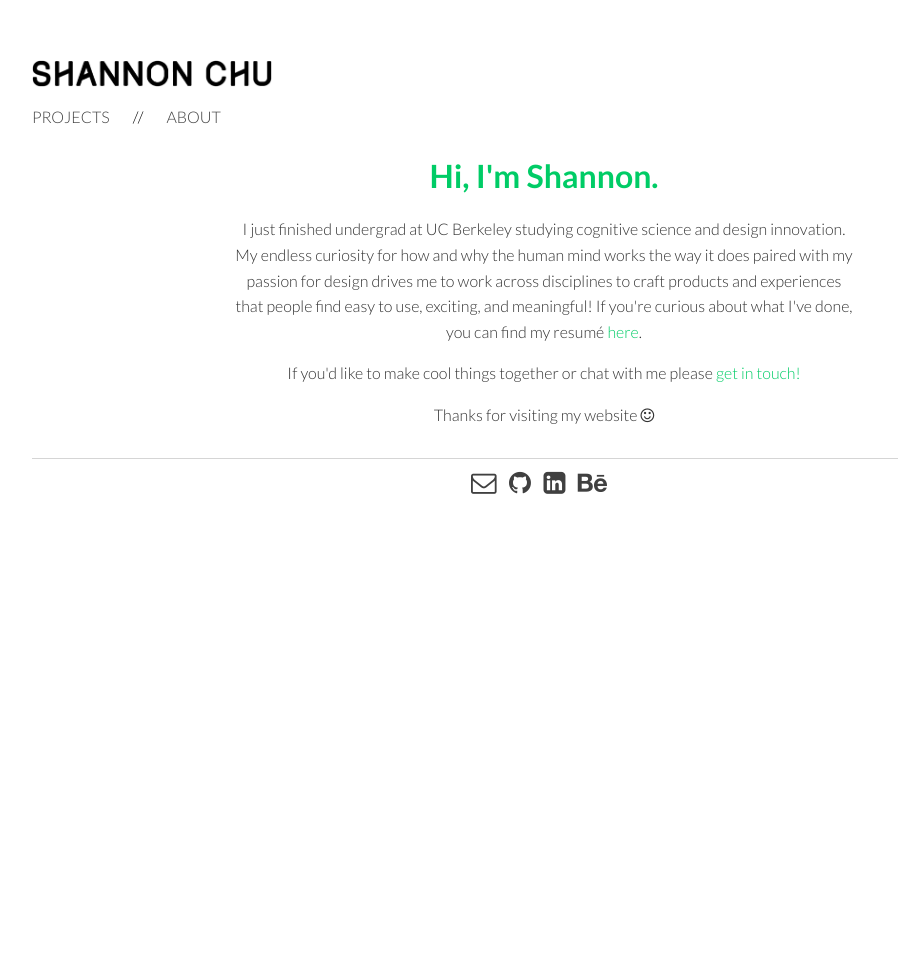
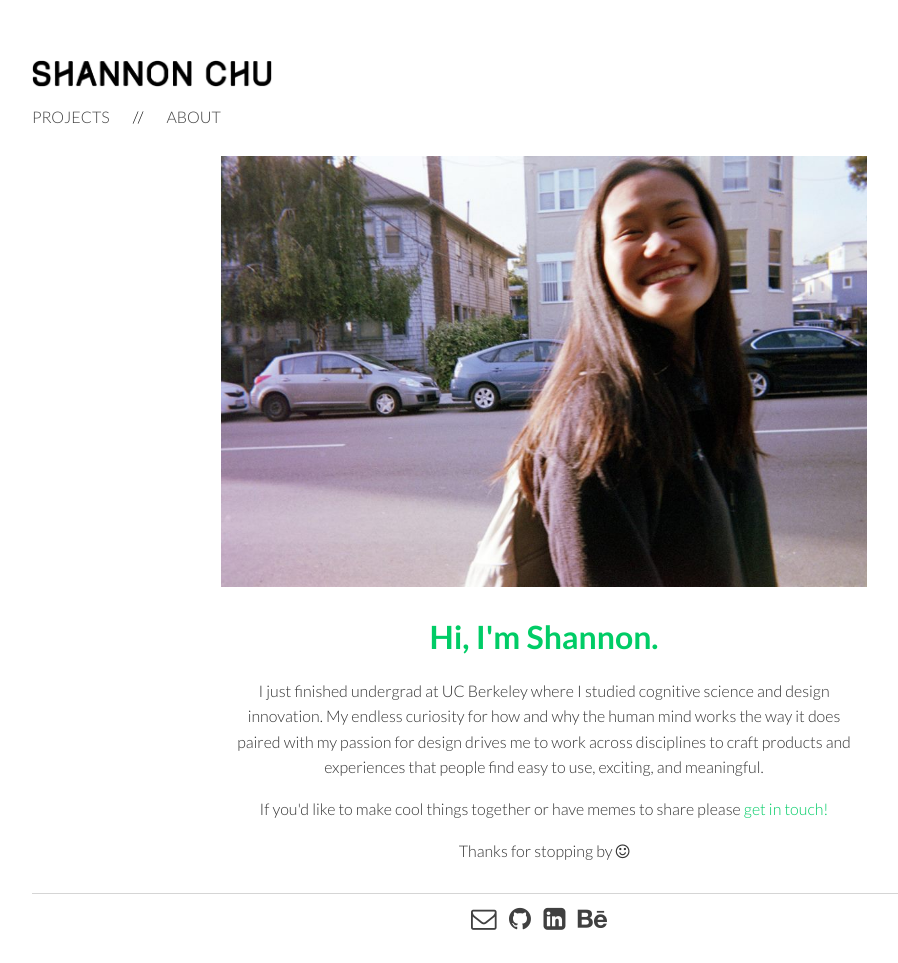
Before and after one commit to shannonchu/shannonchu.github.io, a Jekyll site: the page built from about.html, in a window 1280 px wide. Shown: the whole page, without its empty margins (96-994 px from the left). Built offline with Jekyll 4.4.1, drawn with Linux system fonts in a browser that asks for light colours; nearby versions of some CDN libraries; before the commit the page ends 900 px from its top, so only the background shows below that.

Commit message:
update about me

```diff
--- a/about.html
+++ b/about.html
@@ -1,16 +1,17 @@
 ---
 layout: default
 ---
-<body>
-  <div class="about-me">
+<div class="about-me portfolio-piece">
+  <body>
+    <img src="/images/me.jpg"/ width="70%">
     <h1>Hi, I'm Shannon.</h1>
 
     <p>
-    I just finished undergrad at UC Berkeley studying cognitive science and design innovation. My endless curiosity for how and why the human mind works the way it does paired with my passion for design drives me to work across disciplines to craft products and experiences that people find easy to use, exciting, and meaningful! If you're curious about what I've done, you can find my resum&eacute; <a class="links" href="images/resume.pdf" target="_newtab">here</a>.
+    I just finished undergrad at UC Berkeley where I studied cognitive science and design innovation. My endless curiosity for how and why the human mind works the way it does paired with my passion for design drives me to work across disciplines to craft products and experiences that people find easy to use, exciting, and meaningful.
     </p>
 
-    <p>If you'd like to make cool things together or chat with me please <a class="links" href="mailto:shannonchu@berkeley.edu">get in touch!</a></p>
+    <p>If you'd like to make cool things together or have memes to share please <a class="links" href="mailto:shannonchu@berkeley.edu">get in touch!</a></p>
 
-    <p>Thanks for visiting my website <i class="fa fa-smile-o"></i> </p>
-  </div>
-</body>
+    <p>Thanks for stopping by <i class="fa fa-smile-o"></i> </p>
+  </body>
+</div>
--- a/css/main.css
+++ b/css/main.css
@@ -45,6 +45,9 @@ h4 {
 h3, h4 {
   text-transform: uppercase;
 }
+h3 {
+  padding-top: 25px!important;
+}
 p {
   font-family:'Lato', 'Sans-Serif';
   font-size: 1.0em;
@@ -77,6 +80,11 @@ ul.posts li {
   margin-right: 22px;
 }
 
+/*index image styling*/
+
+/*image hover show text*/
+
+/*links*/
 .links {
   color: #00cc66;
   transition: .5s;
@@ -137,6 +145,7 @@ figcaption h2, h4 {
   margin-top: 5px;
 }
 
+/*responsive*/
 /*ipad view*/
 @media only screen and (min-device-width: 768px) and (max-width: 1024px) {
   .portfolio-piece h4, h3, h2, h1, p {
@@ -168,7 +177,7 @@ figcaption h2, h4 {
   }
   .portfolio-piece h4, h3, h2, p {
     padding: 0px;
-    font-size: 2.0em;
+    font-size: 3.0em;
   }
   body{
     width: 100%;
```
Also changed, not shown: pages/tensegrity.html (+47 -37 lines), images/dogs.jpg (deleted), images/me.jpg, 1 other file.
